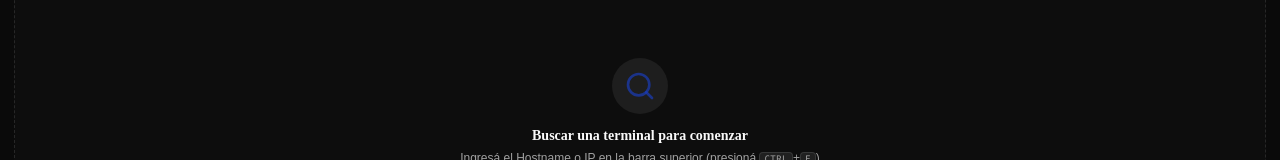
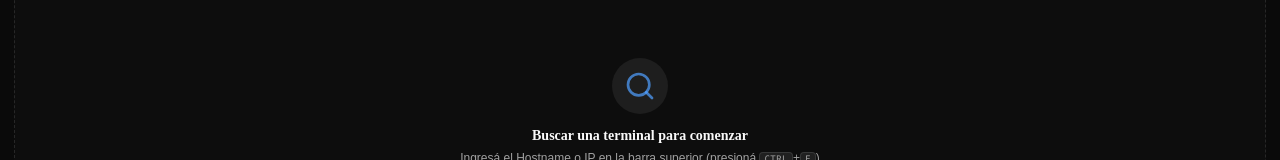
Before and after one commit to ignaciorevainera/portal-correo-desktop, a React (Vite) app: page / in a window 1280 px wide. Shown: the part 308-468 px from the top of the page. Built offline with nearby package versions, Linux system fonts and the light colour scheme.

Commit message:
fix(ui): primary legible en modo oscuro

```diff
--- a/scripts/check-contrast.mjs
+++ b/scripts/check-contrast.mjs
@@ -127,6 +127,17 @@ const pairs = [
   { t: "dark", fg: "foreground", bg: "background", kind: "text", label: "Texto base" },
   { t: "dark", fg: "muted-foreground", bg: "card", kind: "text", label: "Labels sobre card" },
   { t: "dark", fg: "primary-foreground", bg: "primary", kind: "text", label: "CTA primaria" },
+  { t: "dark", fg: "primary", bg: "card", kind: "text", label: "Texto primary sobre card" },
+  { t: "dark", fg: "primary", bg: "background", kind: "text", label: "Texto primary sobre fondo" },
+  {
+    t: "dark",
+    fg: "primary",
+    bg: "primary",
+    bgAlpha: 0.1,
+    bgOver: "card",
+    kind: "text",
+    label: "Primary sobre tinte primary/10",
+  },
   {
     t: "dark",
     fg: "destructive",
--- a/src/index.css
+++ b/src/index.css
@@ -99,8 +99,8 @@
   --card-foreground: oklch(0.985 0 0);
   --popover: oklch(0.205 0 0);
   --popover-foreground: oklch(0.985 0 0);
-  --primary: oklch(0.424 0.199 265.638);
-  --primary-foreground: oklch(0.97 0.014 254.604);
+  --primary: oklch(0.707 0.165 254.624);
+  --primary-foreground: oklch(0.145 0 0);
   --secondary: oklch(0.274 0.006 286.033);
   --secondary-foreground: oklch(0.985 0 0);
   --muted: oklch(0.269 0 0);
```
